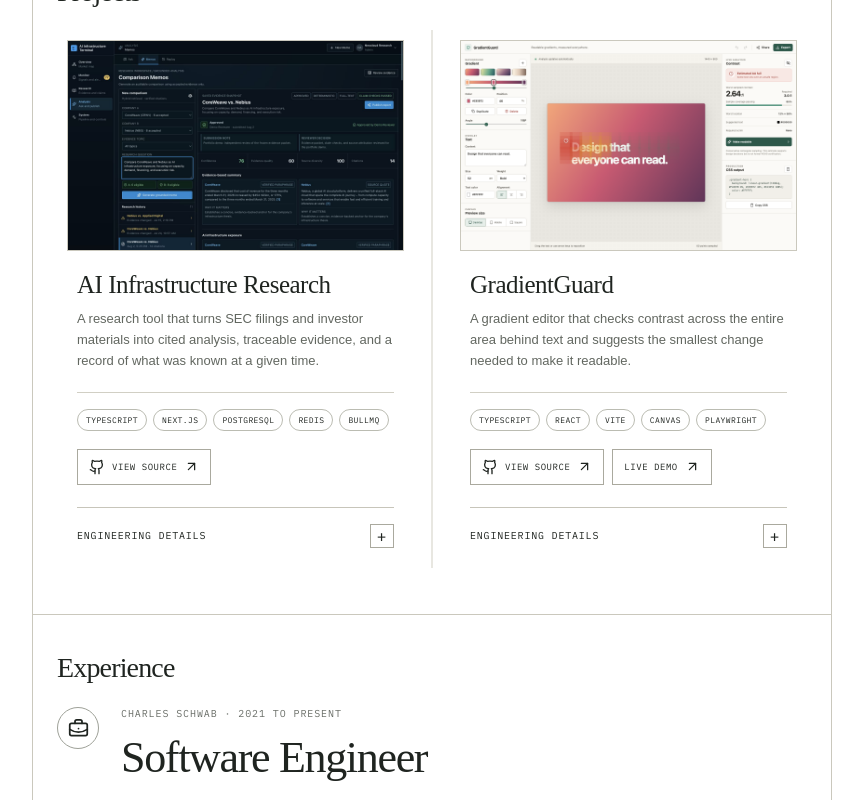
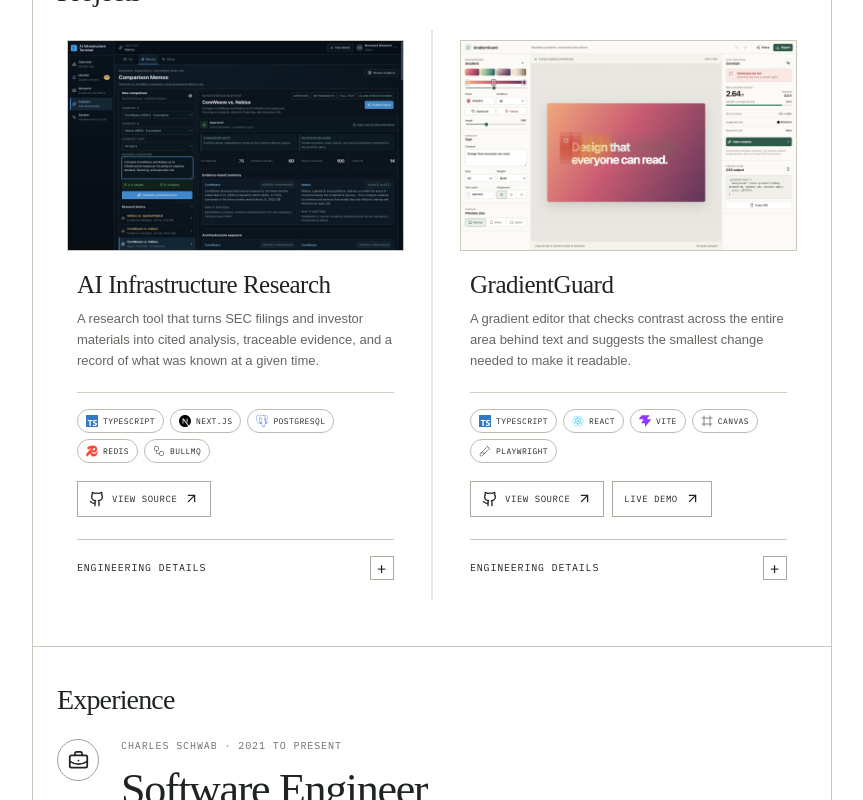
Before and after one commit to timwong101/my-portfolio, a React (Vite) app: page / in a window 1280 px wide. Shown: the part 555-1355 px from the top of the page, without its empty margins (208-1071 px from the left). Built offline with nearby package versions, Linux system fonts and the light colour scheme; a web font is replaced by a local one.

Commit message:
Add icons to project technologies

```diff
--- a/src/App.tsx
+++ b/src/App.tsx
@@ -155,9 +155,14 @@
                   <div className="project-copy">
                     <h3>{project.title}</h3>
                     <p className="project-description">{project.description}</p>
-                    <ul className="project-tags">
-                      {project.tags.map((tag) => <li key={tag}>{tag}</li>)}
-                    </ul>
+                  <ul className="project-tags">
+                    {project.tags.map((tag) => (
+                      <li key={tag}>
+                        <TechIcon name={tag} />
+                        <span>{tag}</span>
+                      </li>
+                    ))}
+                  </ul>
                     <div className="project-actions">
                       <a href={project.url} target="_blank" rel="noreferrer">
                         <Github size={16} /> View source <ArrowUpRight size={15} />
--- a/src/TechIcon.tsx
+++ b/src/TechIcon.tsx
@@ -3,7 +3,10 @@
   Cloud,
   Coffee,
   Database,
+  Frame,
   TerminalSquare,
+  TestTubeDiagonal,
+  Workflow,
   type LucideIcon,
 } from 'lucide-react';
 import {
@@ -16,6 +19,7 @@
   siGithub,
   siGithubcopilot,
   siJavascript,
+  siNextdotjs,
   siNodedotjs,
   siPostgresql,
   siPostman,
@@ -27,6 +31,7 @@
   siTailwindcss,
   siTypescript,
   siVercel,
+  siVite,
   type SimpleIcon,
 } from 'simple-icons';
 
@@ -40,12 +45,14 @@
   'Tailwind CSS': siTailwindcss,
   Figma: siFigma,
   '.NET': siDotnet,
+  'Next.js': siNextdotjs,
   'Node.js': siNodedotjs,
   PostgreSQL: siPostgresql,
   Redis: siRedis,
   Kafka: siApachekafka,
   Docker: siDocker,
   Vercel: siVercel,
+  Vite: siVite,
   Git: siGit,
   GitHub: siGithub,
   'GitHub Copilot': siGithubcopilot,
@@ -61,6 +68,9 @@
   'Oracle Database': Database,
   AWS: Cloud,
   Codex: TerminalSquare,
+  BullMQ: Workflow,
+  Canvas: Frame,
+  Playwright: TestTubeDiagonal,
 };
 
 type TechIconProps = {
--- a/src/index.css
+++ b/src/index.css
@@ -74,7 +74,8 @@
 .project-copy h3 { margin: 0 0 11px; font-family: var(--font-display); font-size: 25px; font-weight: 400; line-height: 1.1; letter-spacing: -.02em; }
 .project-description { flex: 1; max-width: 670px; margin: 0; color: #626760; font-size: 13px; line-height: 1.6; }
 .project-tags { display: flex; flex-wrap: wrap; gap: 6px; list-style: none; padding: 16px 0 0; margin: 20px 0 0; border-top: 1px solid #d1cfc4; }
-.project-tags li { border: 1px solid #bbbcb2; border-radius: 99px; padding: 5px 8px; font: 8px var(--font-ui); text-transform: uppercase; letter-spacing: .05em; }
+.project-tags li { display: inline-flex; align-items: center; gap: 5px; border: 1px solid #bbbcb2; border-radius: 99px; padding: 5px 8px; font: 8px var(--font-ui); text-transform: uppercase; letter-spacing: .05em; }
+.project-tags .tech-icon { width: 12px; height: 12px; flex-basis: 12px; }
 .project-actions { display: flex; flex-wrap: wrap; gap: 8px; margin-top: 18px; }
 .project-actions a { display: inline-flex; align-items: center; gap: 7px; padding: 9px 11px; border: 1px solid #aaa99e; font: 9px var(--font-ui); text-transform: uppercase; letter-spacing: .06em; transition: background .2s ease, color .2s ease; }
 .project-actions a:hover { background: #252525; color: #fff; }
```
